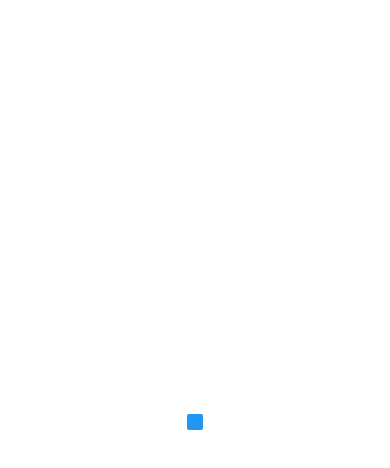
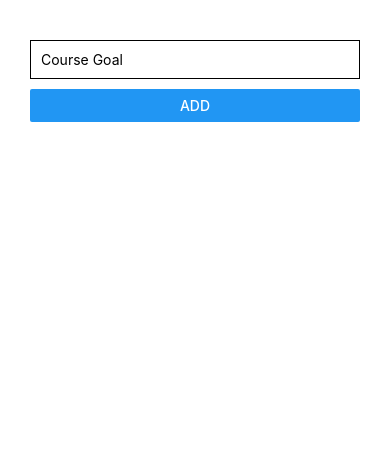
Before and after one commit to EfeAgare/first-react-native, a React Native app: screen / in a window 390 px wide. Shown: the top 468 px of the page. Built offline with nearby package versions, Linux system fonts and the light colour scheme.

Commit message:
add styles and css

```diff
--- a/App.js
+++ b/App.js
@@ -1,14 +1,21 @@
 import React, { useState } from 'react';
-import { StyleSheet, Text, View, Button } from 'react-native';
+import { StyleSheet, Text, View, TextInput, Button } from 'react-native';
 
 export default function App() {
   const [outputText, setOutputText] = useState(
     'Open up App.js to start working on your app!'
   );
   return (
-    <View style={styles.container}>
-      <Text></Text>
-      <Button title="" />
+    // <View style={styles.container}>
+    //   <Text>{outputText}</Text>
+    //   <Button title="Change Text" onPress={() => setOutputText("This is my first App changing")} />
+    // </View>
+    <View style={{padding: 30}}>
+      <View>
+        <TextInput placeholder="Course Goal" style={{borderBottomColor: "black", borderWidth:1, padding: 10, marginTop: 10, marginBottom: 10}}/>
+        <Button title="ADD"/>
+      </View>
+      <View></View>
     </View>
   );
 }
```
